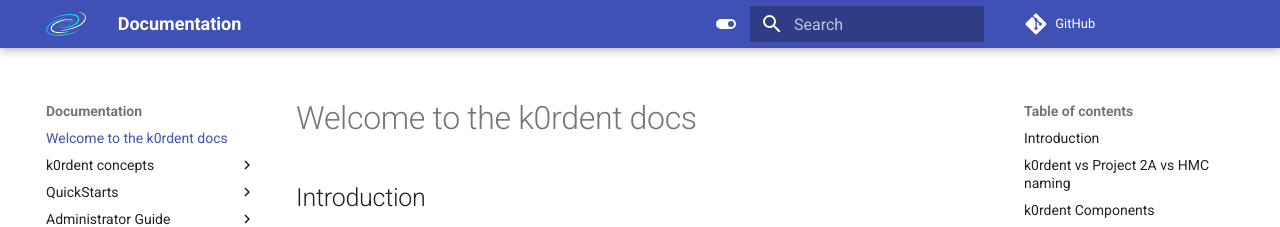
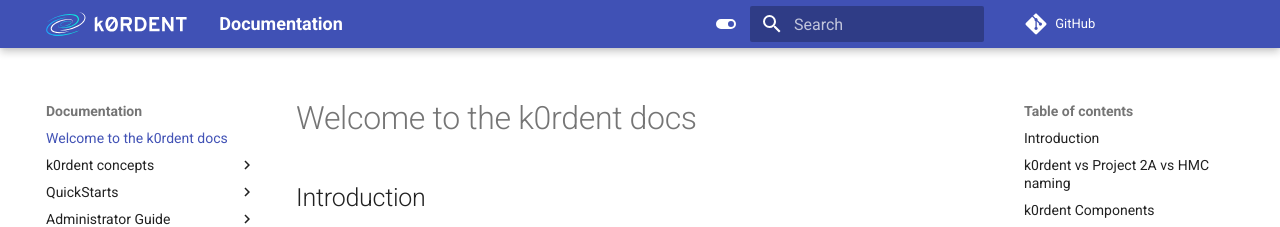
Before and after one commit to PrashantR30/kordent-docs, an MkDocs documentation site: the page built from docs/index.md, in a window 1280 px wide. Shown: the top 227 px of the page. Built offline with MkDocs 1.6.1 and Material for MkDocs 9.7.7, drawn with Linux system fonts in a browser that asks for light colours; comment, search, counter and statistics services are not loaded; the version menu is left out.

Commit message:
update logo

```diff
--- a/mkdocs.yml
+++ b/mkdocs.yml
@@ -15,8 +15,8 @@
   language: "en"
   custom_dir: docs/custom_theme
 
-  favicon: img/k0rdent-logo-mark-inverted.svg
-  logo: img/k0rdent-logo-mark-inverted.svg
+  favicon: img/k0rdent-logo-horizontal-inverted.svg
+  logo: img/k0rdent-logo-horizontal-inverted.svg
 
   palette:
     - scheme: default
```
Also changed, not shown: docs/img/k0rdent-logo-horizontal-inverted.svg (added).
